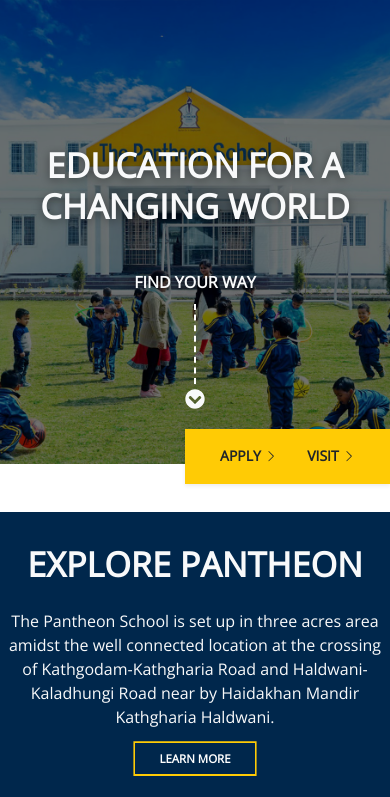
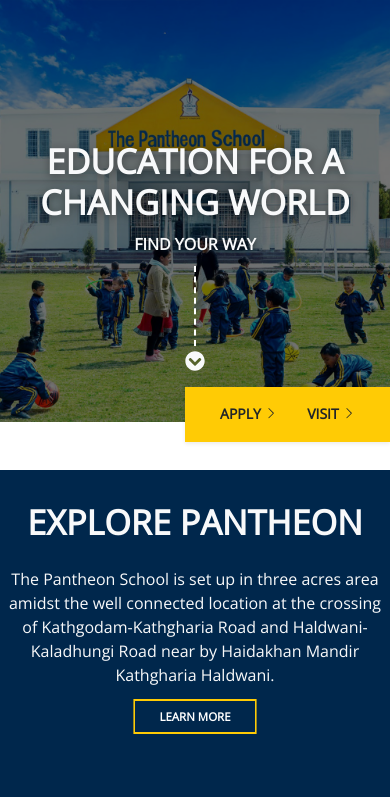
Before and after one commit to PantheonSchool/PantheonSchool, a React (Vite) app: page / in a window 390 px wide. Shown: the top 797 px of the page. Built offline with nearby package versions, Linux system fonts and the light colour scheme.

Commit message:
minor mod in enquire page

```diff
--- a/src/components/Home/home.css
+++ b/src/components/Home/home.css
@@ -244,10 +244,10 @@
 @media (max-width:756px){
     .pantheon-cover{
         background-attachment: scroll;
-        height: 55vh;
+        height: 50vh;
     }
     .pantheon-cover::before{
-        height: 55vh;
+        height: 50vh;
     }
 
     .explore_portals .portal a{
--- a/src/components/Inquire.jsx
+++ b/src/components/Inquire.jsx
@@ -1,5 +1,6 @@
 import { Draw } from "../utils/Images"
 import { Form } from "react-bootstrap"
+import { cdnURL } from '../utils/constants'
 const Inquire = () => {
 
     const submitInquiry = async e => {
@@ -11,38 +12,46 @@ const Inquire = () => {
     return (
         <>
             <div className="position-relative">
-                <div className="pantheon-cover cover text-white" style={{ background: `url(${Draw})` }}>
-                    <div className="caption">
-                        <div className="fw-bold text-uppercase title">Pantheon's Inquiry Form</div>
+                <div className="pantheon-cover fixed d-flex flex-column justify-content-center align-items-center" style={{ background: `url(${Draw})` }} >
+                    <p className='display-4 text-center my-auto text-uppercase hero-content fw-bold text-light'><span></span></p>
+                </div>
+            </div>
+            <div className="container mt-2">
+                <div className="row align-items-center">
+                    <div className="col-md-6">
+                        <div className="fw-bold text-uppercase fs-3 title">Pantheon's Inquiry Form</div>
                         <Form className='text-dark' onSubmit={e => submitInquiry(e)}>
                             <Form.Group className='py-1'>
                                 <div className='form-floating'>
-                                    <Form.Control type='text' className='border-11 bg-snow' name='fullname' required/>
+                                    <Form.Control type='text' className='border-11 bg-form' name='fullname' required />
                                     <label>Full Name</label>
                                 </div>
                             </Form.Group>
                             <Form.Group className='py-1'>
                                 <div className='form-floating'>
-                                    <Form.Control type='tel' className='border-11 bg-snow' name='contact_no' pattern='^\s*(?:\+?(\d{1,3}))?[-. (]*(\d{3})[-. )]*(\d{3})[-. ]*(\d{4})(?: *x(\d+))?\s*$' required/>
+                                    <Form.Control type='tel' className='border-11 bg-form' name='contact_no' pattern='^\s*(?:\+?(\d{1,3}))?[-. (]*(\d{3})[-. )]*(\d{3})[-. ]*(\d{4})(?: *x(\d+))?\s*$' required />
                                     <label>Contact No.</label>
                                 </div>
                             </Form.Group>
                             <Form.Group className='py-1'>
                                 <div className='form-floating'>
-                                    <Form.Control type='email' className='border-11 bg-snow' name='email' pattern='[^ @]*@[^ @]*' />
+                                    <Form.Control type='email' className='border-11 bg-form' name='email' pattern='[^ @]*@[^ @]*' />
                                     <label>E-mail</label>
                                 </div>
                             </Form.Group>
                             <Form.Group className='py-1'>
                                 <div className='form-floating'>
-                                    <Form.Control as='textarea' rows={4} className='border-11 bg-snow' name='message' />
+                                    <Form.Control as='textarea' rows={4} className='border-11 bg-form' name='message' />
                                     <label>Message</label>
                                 </div>
                             </Form.Group>
                             <div className="d-flex pt-1">
-                                <button type='submit' className="btn-v3 px-5 py-2 ms-auto">Submit</button>
+                                <button type='submit' className="btn-v3 text-dark px-5 py-2 ms-auto me-0">Submit</button>
                             </div>
                         </Form>
+                    </div>
+                    <div className="col-md-6">
+                        <img alt='' className="img-fluid" src={cdnURL + '/Images/PantheonPlaytime.svg'} />
                     </div>
                 </div>
             </div>
--- a/src/components/Navbar/NavItem.jsx
+++ b/src/components/Navbar/NavItem.jsx
@@ -1,7 +1,7 @@
 import { Dropdown } from "react-bootstrap"
 import { useState } from "react"
 import { Link } from "react-router-dom"
-const NavItem = ({ item }) => {
+const NavItem = ({ item,handleClose }) => {
     const [show,setShow] = useState(false)
     return <>
         {item.hasList ? <Dropdown autoClose={false} show={show} drop='down'>
@@ -9,7 +9,7 @@ const NavItem = ({ item }) => {
                 {item.title}
             </Dropdown.Toggle>
             <Dropdown.Menu className='py-0 my-0 border-top py-2' renderOnMount={true}>
-                {item.list && item.list.map((it, index) => <Link key={it.title + index} className='dropdown-item py-2 text-light' to={it.link || '/'}>{it.title}</Link>)}
+                {item.list && item.list.map((it, index) => <Link onClick={handleClose} key={it.title + index} className='dropdown-item py-2 text-light' to={it.link || '/'}>{it.title}</Link>)}
             </Dropdown.Menu>
         </Dropdown> :
             <Link className='fw-bold px-3 text-light nav-link' to={item.link || '/'}>{item.title}</Link>}
--- a/src/components/Navbar/NavMobile.jsx
+++ b/src/components/Navbar/NavMobile.jsx
@@ -15,14 +15,14 @@ const NavMobile = ({ show, handleClose }) => {
                 <div className="d-flex flex-column w-100">
                     <div className="h-100 py-3 py-md-0 border-bottom">
                         <Nav className='d-flex flex-md-row justify-content-end h-100'>
-                            {navList && navList.map((item, index) => <NavItem key={item.title + index} item={item} />)}</Nav>
+                            {navList && navList.map((item, index) => <NavItem handleClose={handleClose} key={item.title + index} item={item} />)}</Nav>
                     </div>
-                    <div style={{ fontSize: '0.675rem',letterSpacing:'0.075em' }} className="py-3 py-md-0 h-100 w-100 d-flex flex-column justify-content-between justify-content-md-end px-md-5">
-                        <Link className="text-light px-3 d-flex flex-row py-2" to='/news'><BsInbox style={{ fontSize: '15px' }} className='align-top text-mustard me-2' /><span>NEWS</span></Link>
-                        <Link className="text-light px-3 d-flex flex-row py-2" to='/contact-us'><BsTelephone style={{ fontSize: '15px' }} className='align-top text-mustard me-2' /><span>CONTACT US</span></Link>
-                        <Link className="text-light px-3 d-flex flex-row py-2" to='/login'><FaLock style={{ fontSize: '15px' }} className='align-top text-mustard me-2' /><span>LOGIN</span></Link>
+                    <div style={{ fontSize: '0.675rem', letterSpacing: '0.075em' }} className="py-3 py-md-0 h-100 w-100 d-flex flex-column justify-content-between justify-content-md-end px-md-5">
+                        <Link onClick={handleClose} className="text-light px-3 d-flex flex-row py-2" to='/news'><BsInbox style={{ fontSize: '15px' }} className='align-top text-mustard me-2' /><span>NEWS</span></Link>
+                        <Link onClick={handleClose} className="text-light px-3 d-flex flex-row py-2" to='/contact-us'><BsTelephone style={{ fontSize: '15px' }} className='align-top text-mustard me-2' /><span>CONTACT US</span></Link>
+                        <Link onClick={handleClose} className="text-light px-3 d-flex flex-row py-2" to='/login'><FaLock style={{ fontSize: '15px' }} className='align-top text-mustard me-2' /><span>LOGIN</span></Link>
                     </div>
-                    <Link className="btn-v2 px-3 fw-bold px-4 py-2" to='/inquire'><span className='text-center w-100'><BsBookmark style={{ fontSize: '15px' }} className='align-top me-2' />INQUIRE</span></Link>
+                    <Link onClick={handleClose} className="btn-v2 px-3 fw-bold px-4 py-2" to='/inquire'><span className='text-center w-100'><BsBookmark style={{ fontSize: '15px' }} className='align-top me-2' />INQUIRE</span></Link>
                 </div>
             </Modal.Body>
         </Modal>
--- a/src/index.css
+++ b/src/index.css
@@ -13,13 +13,17 @@
 
 .pantheon-cover{
   background: url('./components/Images/PantheonCover.jpg');
-  background-color: #00274c;
+  background-color: #00274c !important;
   height: 82vh;
   width: 100%;
   background-size: cover !important;
   background-repeat: no-repeat !important;
-  background-attachment:fixed;
+  background-attachment:fixed !important;
   background-position: center center !important;
+}
+
+.bg-form{
+  background-color: rgba(255, 203, 5, 0.6) !important;
 }
 
 .pantheon-cover.cover{
@@ -181,9 +185,9 @@ code {
 .caption{
   padding: 1rem 2rem;
   max-width: 32rem;
-  position: absolute;
+  /* position: absolute; */
   border-radius: 5px 0 0 5px;
-  right: 0;
+  /* right: 0; */
   /* background-color: #597E20 !important; */
   background-color: rgba(161, 40, 40, 0.712);
   /* font-size: 1.5rem; */
@@ -205,8 +209,8 @@ code {
 @media (min-width: 960px){
    .caption{
      min-width: 30rem;
-     right: 0.5rem;
-     bottom: 1rem;
+     /* right: 0.5rem; */
+     /* bottom: 1rem; */
    }
  }
 
--- a/vite.config.js
+++ b/vite.config.js
@@ -9,4 +9,9 @@ export default defineConfig({
       usePolling: true,
     },
   },
+  resolve: {
+    alias: {
+      './runtimeConfig': './runtimeConfig.browser',
+    },
+  }
 });
```
